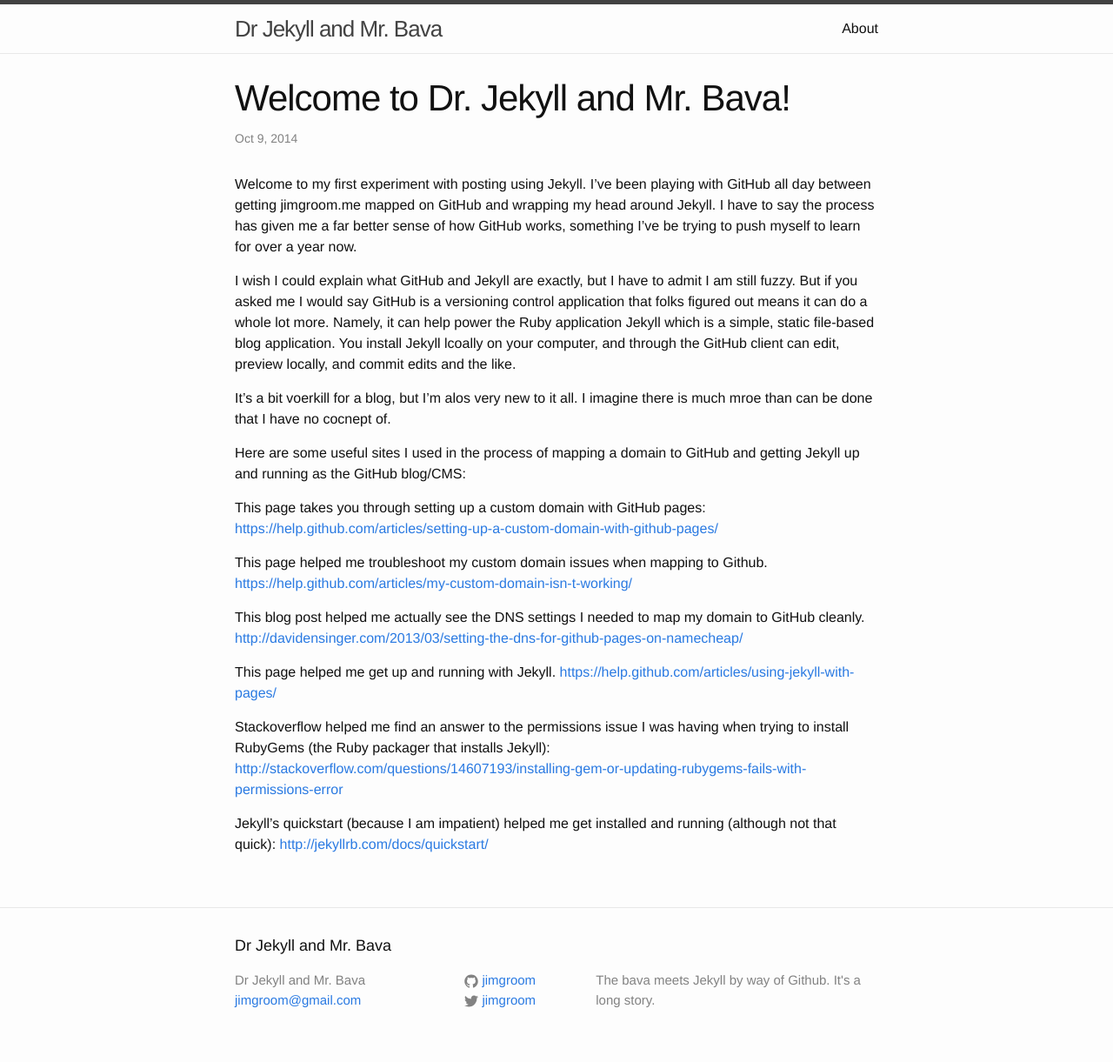
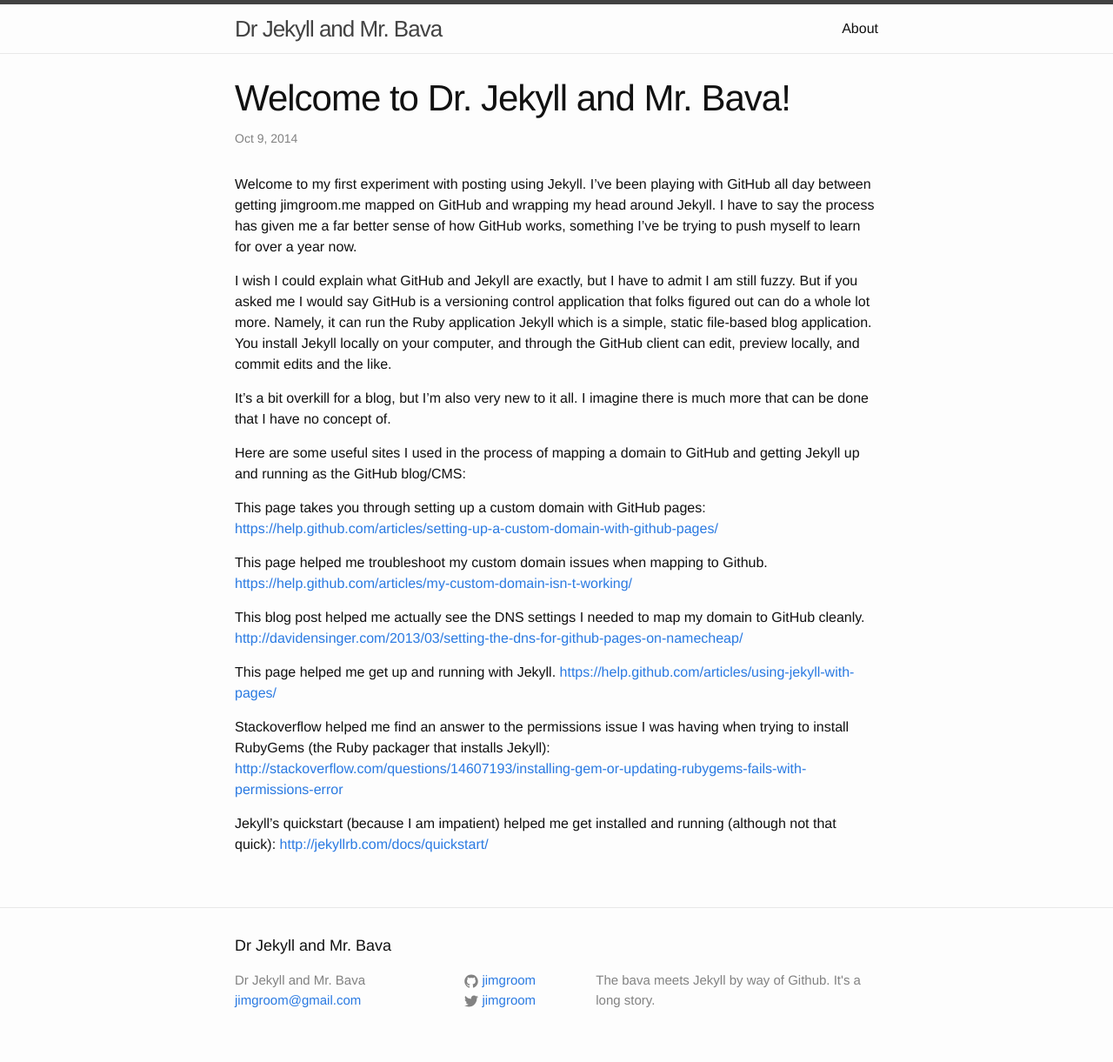
Before and after one commit to jimgroom/jimgroom.github.io, a Jekyll site: the page built from _posts/2014-10-09-welcome-to-jekyll.markdown, in a window 1280 px wide. Shown: the whole page at 87% size. Built offline with Jekyll 4.4.1, drawn with Linux system fonts in a browser that asks for light colours.

Commit message:
Edit Dr Jekyll and Mr bava post for spelling

```diff
--- a/_posts/2014-10-09-welcome-to-jekyll.markdown
+++ b/_posts/2014-10-09-welcome-to-jekyll.markdown
@@ -6,9 +6,9 @@ categories: testing
 ---
 Welcome to my first experiment with posting using Jekyll. I've been playing with GitHub all day between getting jimgroom.me mapped on GitHub and wrapping my head around Jekyll. I have to say the process has given me a far better sense of how GitHub works, something I've be trying to push myself to learn for over a year now.
 
-I wish I could explain what GitHub and Jekyll are exactly, but I have to admit I am still fuzzy. But if you asked me I would say GitHub is a versioning control application that folks figured out means it can do a whole lot more. Namely, it can help power the Ruby application Jekyll which is a simple, static file-based blog application. You install Jekyll lcoally on your computer, and through the GitHub client can edit, preview locally, and commit edits and the like.
+I wish I could explain what GitHub and Jekyll are exactly, but I have to admit I am still fuzzy. But if you asked me I would say GitHub is a versioning control application that folks figured out can do a whole lot more. Namely, it can run the Ruby application Jekyll which is a simple, static file-based blog application. You install Jekyll locally on your computer, and through the GitHub client can edit, preview locally, and commit edits and the like.
 
-It's a bit voerkill for a blog, but I'm alos very new to it all. I imagine there is much mroe than can be done that I have no cocnept of.
+It's a bit overkill for a blog, but I'm also very new to it all. I imagine there is much more that can be done that I have no concept of.
 
 Here are some useful sites I used in the process of mapping a domain to GitHub and getting Jekyll up and running as the GitHub blog/CMS:
 
```
